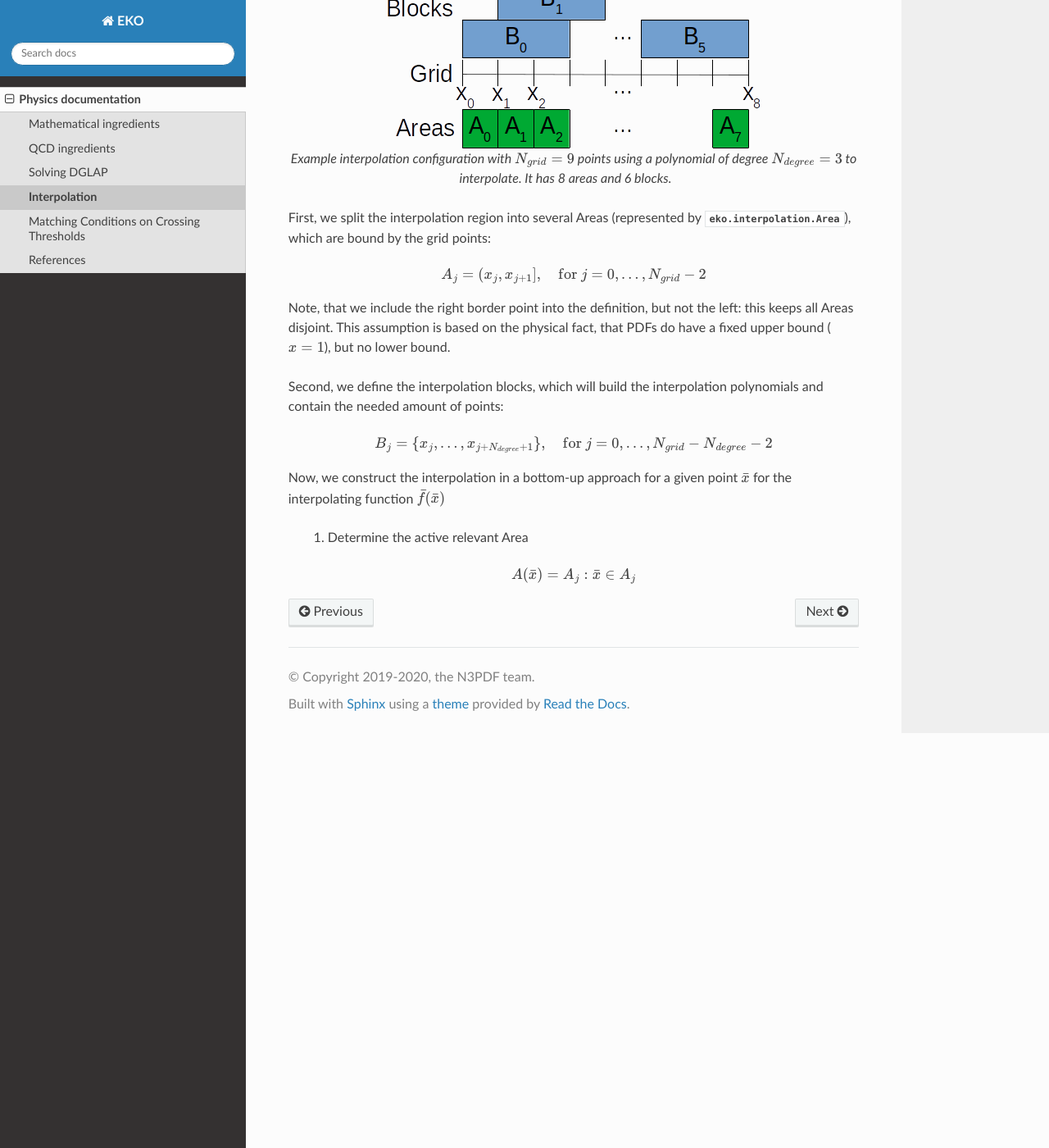
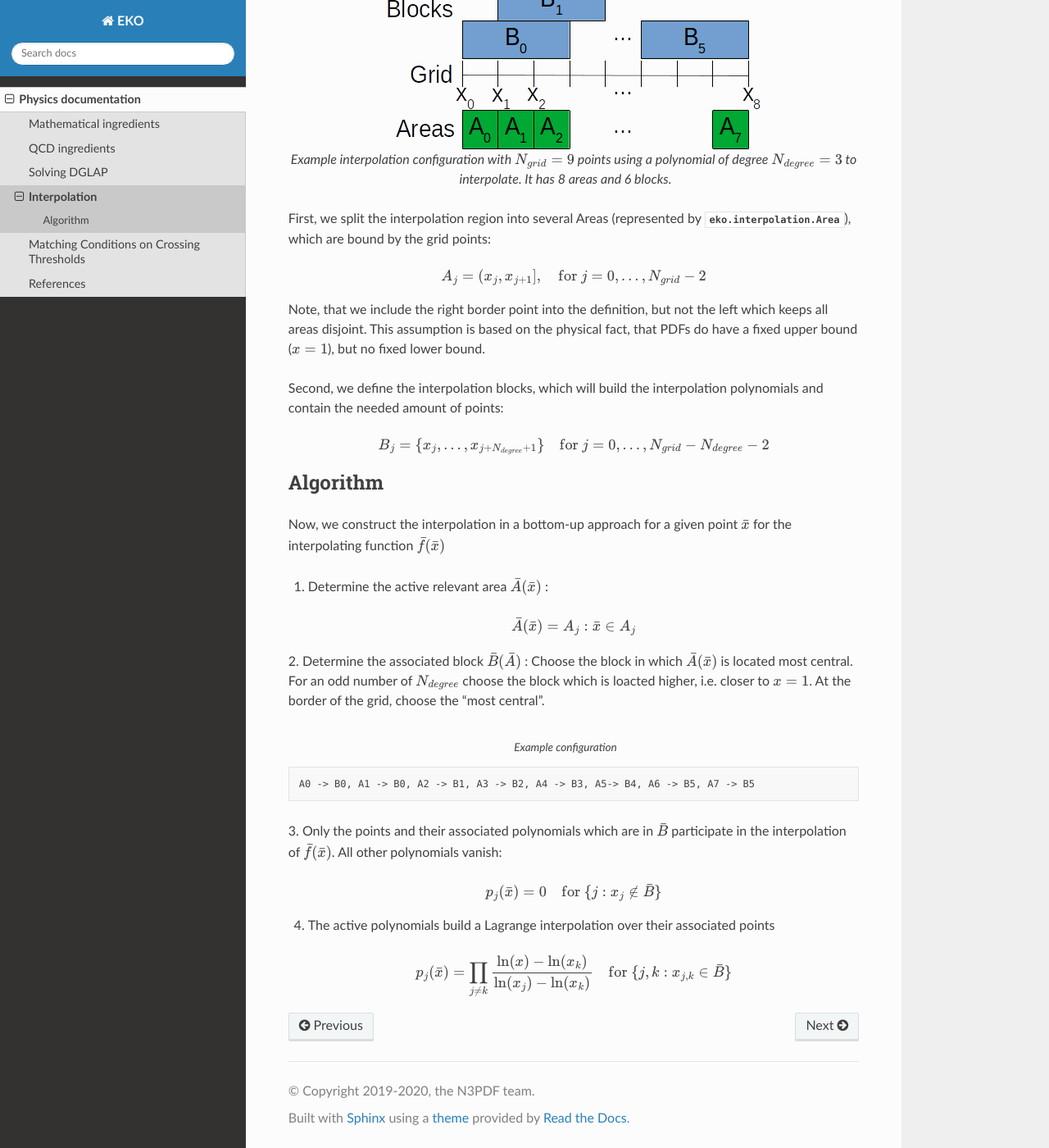
Before and after one commit to NNPDF/eko, a Sphinx documentation site: the page built from doc/source/Physics/Interpolation.txt, in a window 1280 px wide and 1400 px high, scrolled down 537 px. Shown: the whole window at 82% size. Built offline with Sphinx 7.4.7 and the Read the Docs theme 2.0.0, drawn with Linux system fonts in a browser that asks for light colours; pages that are not in the unit, such as notebooks, are missing from menus.

Commit message:
update doc

```diff
--- a/doc/source/Physics/Interpolation.txt
+++ b/doc/source/Physics/Interpolation.txt
@@ -30,20 +30,45 @@ First, we split the interpolation region into several Areas (represented by
 .. math ::
     A_j = (x_j,x_{j+1}], \quad \text{for}~j=0,\ldots,N_{grid}-2
 
-Note, that we include the right border point into the definition, but not the left: this
-keeps all Areas disjoint. This assumption is based on the physical fact, that PDFs do
-have a fixed upper bound (:math:`x=1`), but no lower bound.
+Note, that we include the right border point into the definition, but not the left which
+keeps all areas disjoint. This assumption is based on the physical fact, that PDFs do
+have a fixed upper bound (:math:`x=1`), but no fixed lower bound.
 
 Second, we define the interpolation blocks, which will build the interpolation polynomials
 and contain the needed amount of points:
 
 .. math ::
-    B_j = \{x_j,\ldots,x_{j+N_{degree}+1}\}, \quad \text{for}~j=0,\ldots,N_{grid}-N_{degree}-2
+    B_j = \{x_j,\ldots,x_{j+N_{degree}+1}\} \quad \text{for}~j=0,\ldots,N_{grid}-N_{degree}-2
+
+Algorithm
+---------
 
 Now, we construct the interpolation in a bottom-up approach for a given point
 :math:`\bar x` for the interpolating function :math:`\bar f(\bar x)`
 
-    1. Determine the active relevant Area
+1. Determine the active relevant area :math:`\bar A(\bar x)` :
 
 .. math ::
-    A(\bar x) = A_j : \bar x \in A_j
+    \bar A(\bar x) = A_j : \bar x \in A_j
+
+2. Determine the associated block :math:`\bar B(\bar A)` :
+Choose the block in which :math:`\bar A(\bar x)` is located most central.
+For an odd number of :math:`N_{degree}` choose the block which is
+loacted higher, i.e. closer to :math:`x=1`. At the border of the grid, choose
+the "most central".
+
+.. code-block:: none
+   :caption: Example configuration
+
+   A0 -> B0, A1 -> B0, A2 -> B1, A3 -> B2, A4 -> B3, A5-> B4, A6 -> B5, A7 -> B5
+
+3. Only the points and their associated polynomials which are in :math:`\bar B`
+participate in the interpolation of :math:`\bar f(\bar x)`. All other polynomials vanish:
+
+.. math ::
+    p_j(\bar x) = 0 \quad \text{for}~\{j : x_j \not\in \bar B \}
+
+4. The active polynomials build a Lagrange interpolation over their associated points
+
+.. math ::
+    p_j(\bar x) = \prod\limits_{j\neq k} \frac{\ln(x) - \ln(x_k)}{\ln(x_j) - \ln(x_k)} \quad \text{for}~\{j,k : x_{j,k} \in \bar B \}
```
